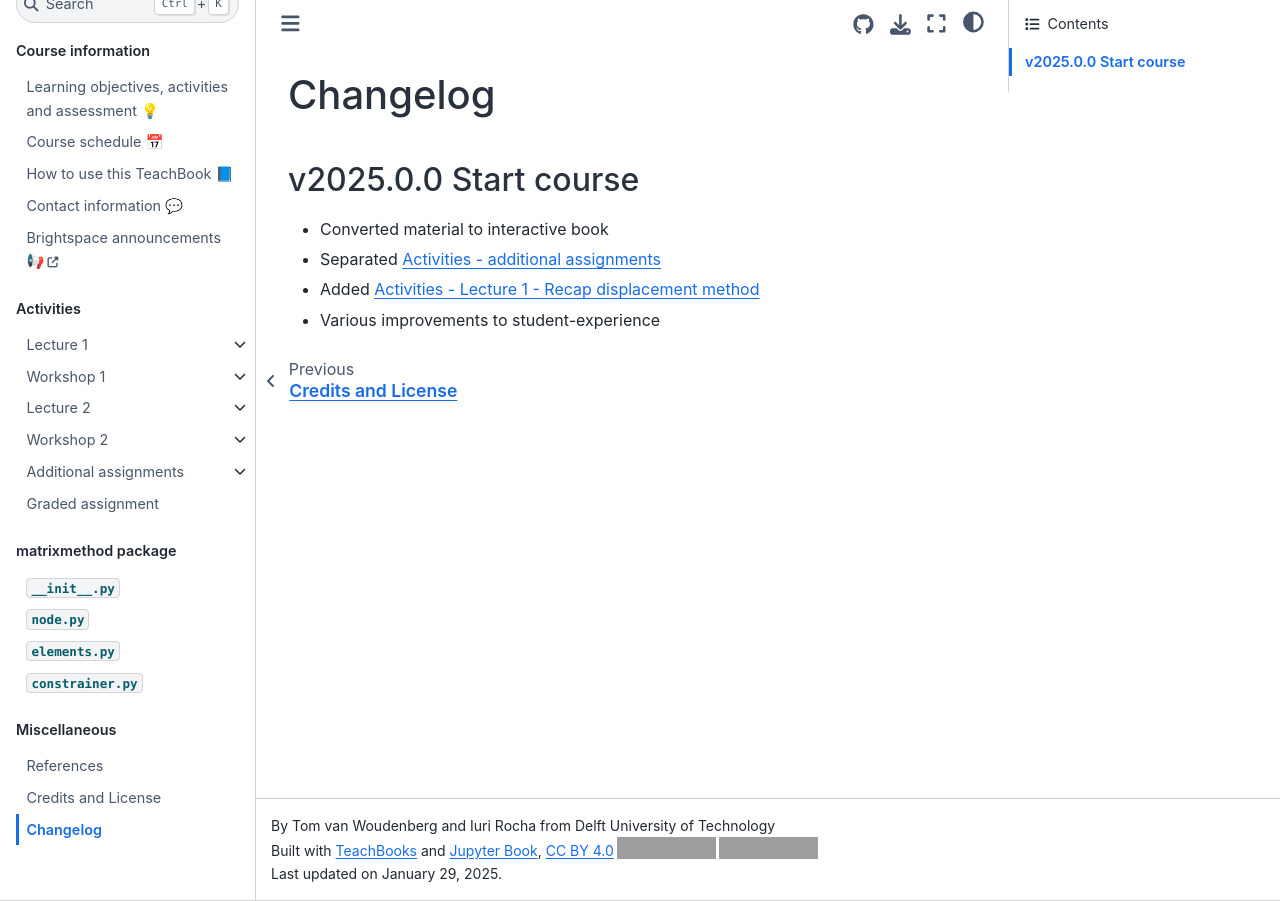
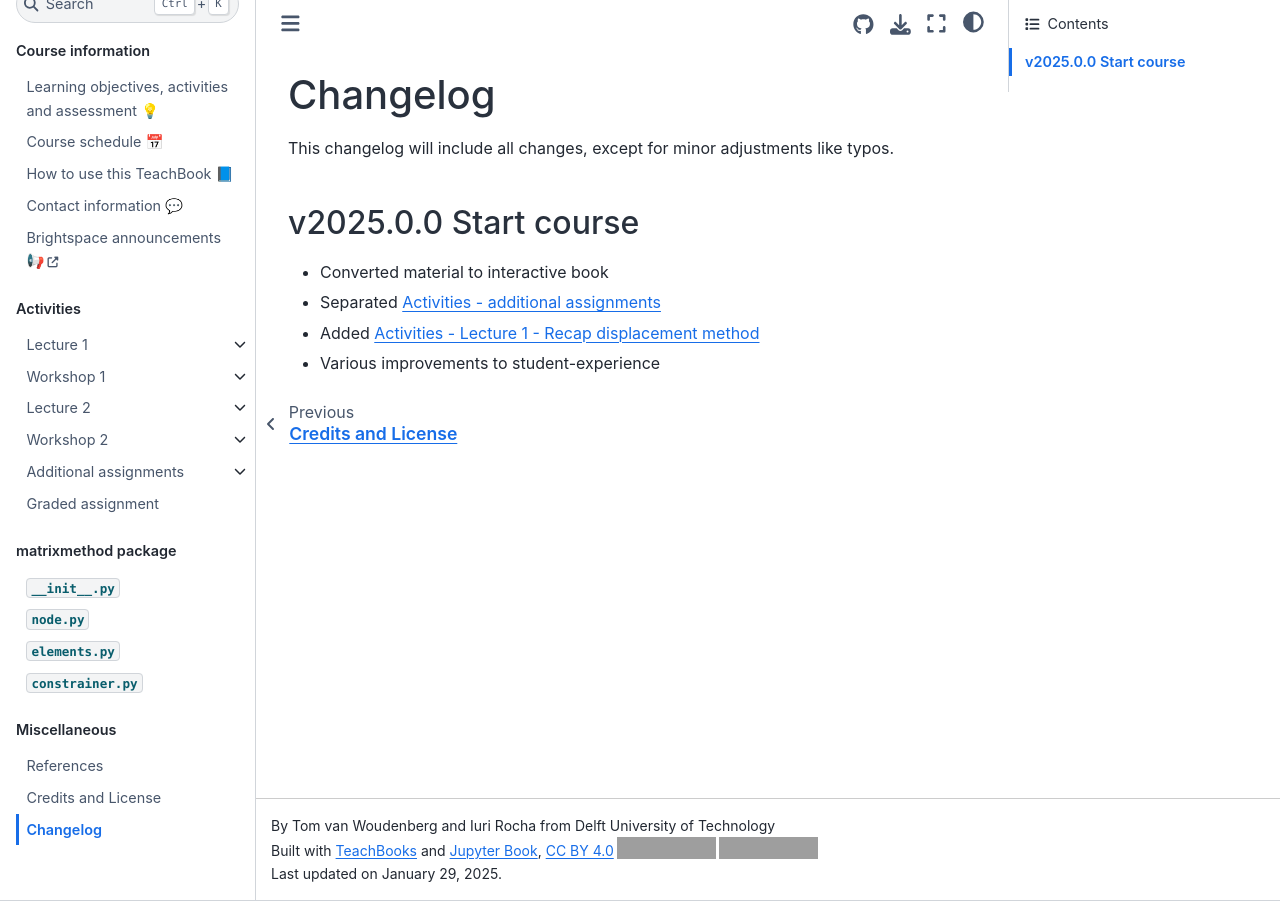
Before and after one commit to sophietenhoor/book, a Jupyter Book: the page built from book/changelog.md, in a window 1280 px wide. Built offline with Jupyter Book 1.0.4 settings and Sphinx 7.4.7 and the Sphinx Book theme 1.1.4, drawn with Linux system fonts in a browser that asks for light colours; comment, search, counter and statistics services are not loaded; grey boxes are pictures that could not be loaded.

Commit message:
Update changelog.md

```diff
--- a/book/changelog.md
+++ b/book/changelog.md
@@ -1,4 +1,6 @@
 # Changelog
+
+This changelog will include all changes, except for minor adjustments like typos.
 
 ## v2025.0.0 Start course
 - Converted material to interactive book
```
